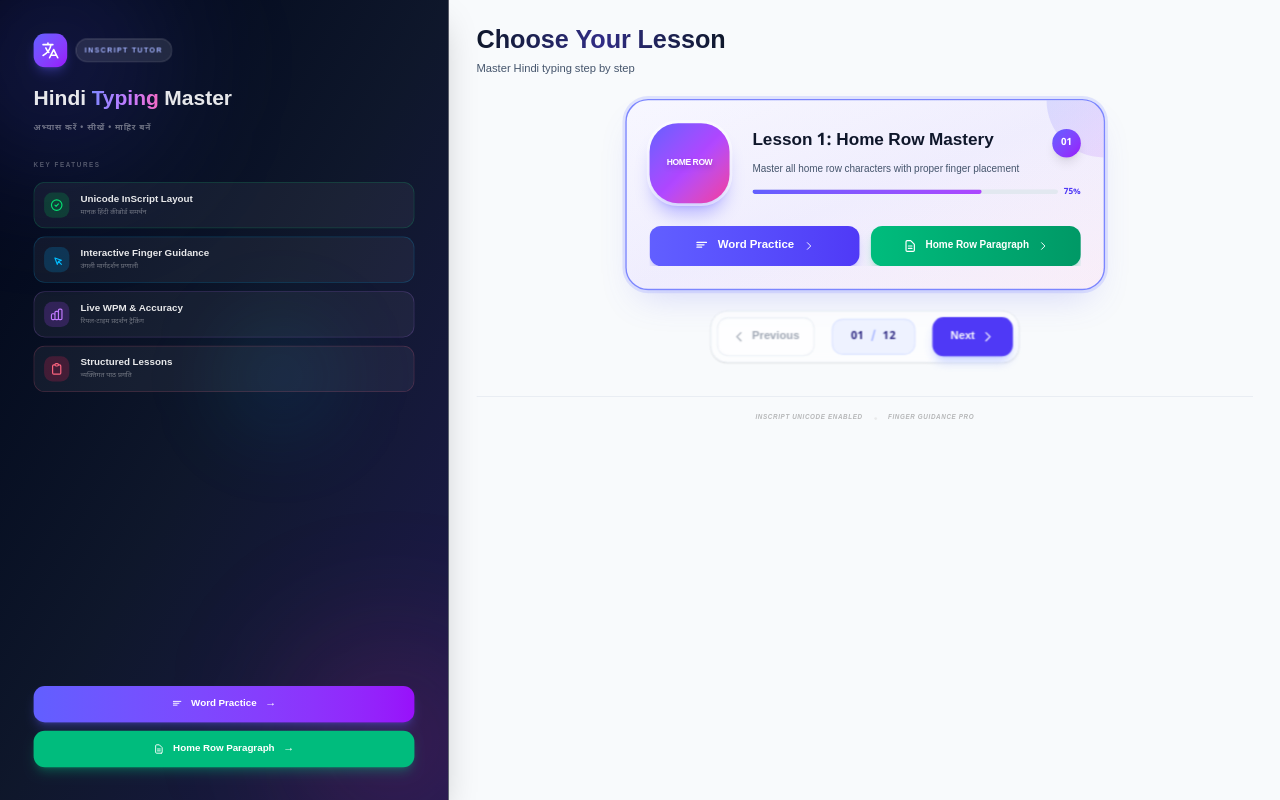
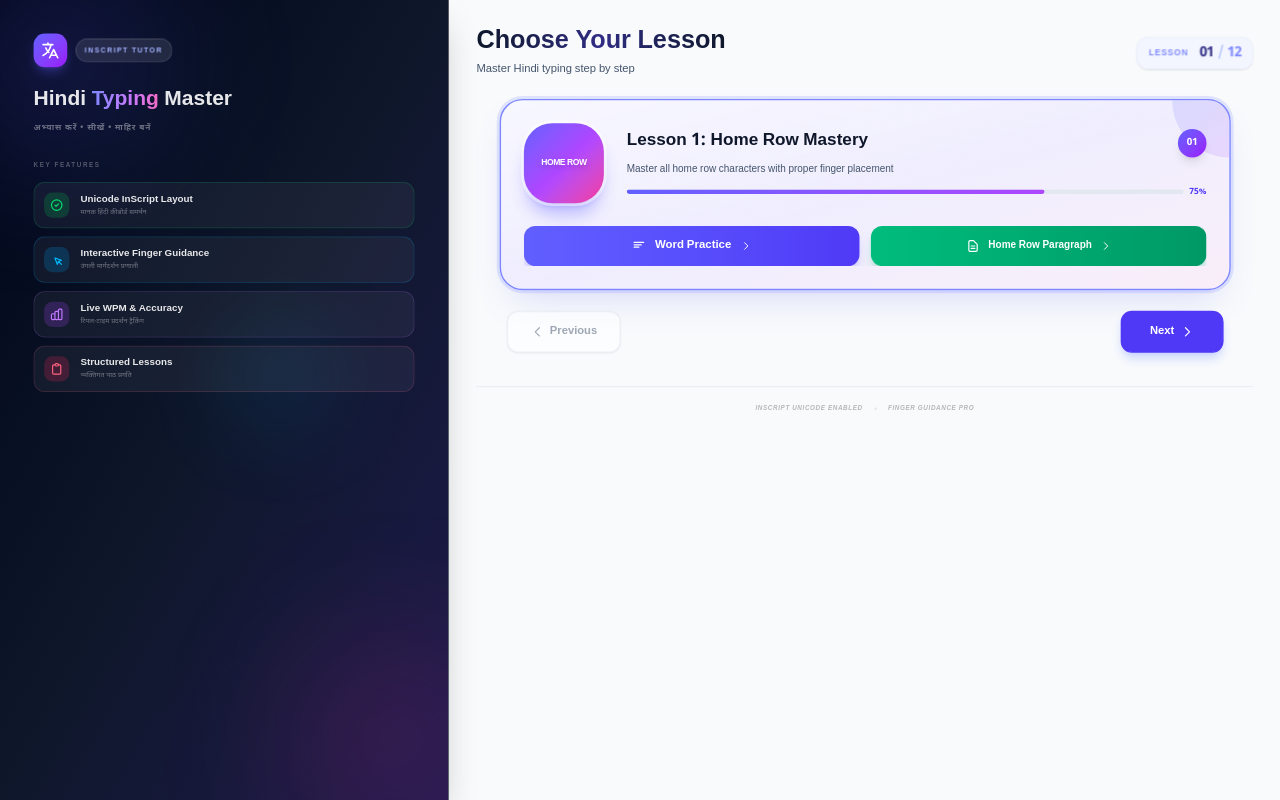
Before and after one commit to jangir-rishbh/hindi-typing-master, a Next.js app: page / in a window 1280 px wide. Shown: the top 800 px of the page. Built offline with nearby package versions, Linux system fonts and the light colour scheme.

Commit message:
client pratection add kiya

```diff
--- a/app/globals.css
+++ b/app/globals.css
@@ -30,11 +30,21 @@
 
 * {
   box-sizing: border-box;
+  scrollbar-width: none !important;
+  -ms-overflow-style: none !important;
+  user-select: none !important;
+  -webkit-user-drag: none !important;
 }
 
-html, body {
+*::-webkit-scrollbar {
+  display: none !important;
+}
+
+html,
+body {
   width: 100%;
-  overflow-x: hidden;
+  height: 100%;
+  overflow: hidden !important;
   scroll-behavior: smooth;
 }
 
@@ -42,8 +52,10 @@ html, body {
 html {
   transform: scale(0.7);
   transform-origin: 0 0;
-  width: 143%; /* 100 / 0.7 */
-  height: 143%; /* 100 / 0.7 */
+  width: 143%;
+  /* 100 / 0.7 */
+  height: 143%;
+  /* 100 / 0.7 */
 }
 
 body {
@@ -57,7 +69,7 @@ body {
     radial-gradient(at 50% 0%, hsla(225, 39%, 30%, 1) 0, transparent 50%),
     radial-gradient(at 100% 0%, hsla(339, 49%, 30%, 1) 0, transparent 50%);
   background-attachment: fixed;
-  min-height: 143vh;
+  height: 100%;
 }
 
 /* Force Hindi font on everything that can contain text */
--- a/app/layout.tsx
+++ b/app/layout.tsx
@@ -1,6 +1,7 @@
 import type { Metadata } from "next";
 import { Noto_Sans_Devanagari } from "next/font/google";
 import "./globals.css";
+import ClientProtection from '../components/ClientProtection';
 
 const notoSansDevanagari = Noto_Sans_Devanagari({
   subsets: ["devanagari"],
@@ -25,7 +26,8 @@ export default function RootLayout({
       <head>
         <meta name="viewport" content="width=device-width, initial-scale=1, maximum-scale=1, user-scalable=no" />
       </head>
-      <body className="antialiased min-h-[143vh] font-sans">
+      <body className="antialiased h-full font-sans overflow-hidden">
+        <ClientProtection />
         {children}
       </body>
     </html>
--- a/app/page.tsx
+++ b/app/page.tsx
@@ -47,11 +47,11 @@ function HomeContent() {
     }
   };
   return (
-    <main className="min-h-[143vh] flex items-stretch justify-center p-0 md:p-0 animate-fade-in w-full overflow-x-hidden">
-      <div className="w-full bg-tm-panel overflow-hidden flex flex-col md:flex-row min-h-[143vh] relative z-10">
+    <main className="h-full md:h-full flex items-stretch justify-center p-0 md:p-0 animate-fade-in w-full overflow-y-auto md:overflow-hidden scrollbar-hide">
+      <div className="w-full bg-tm-panel flex flex-col md:flex-row min-h-screen md:h-full relative z-10 overflow-y-auto md:overflow-hidden scrollbar-hide">
 
         {/* Sidebar / Info Panel */}
-        <div className="w-full md:w-[35%] bg-gradient-to-br from-slate-950 via-slate-900 to-indigo-950 text-white p-8 md:p-12 flex flex-col justify-between border-r border-white/10 relative overflow-hidden shadow-2xl">
+        <div className="w-full md:w-[35%] bg-gradient-to-br from-slate-950 via-slate-900 to-indigo-950 text-white p-8 md:p-12 flex flex-col justify-between border-b md:border-b-0 md:border-r border-white/10 relative overflow-visible md:overflow-y-auto shadow-2xl h-auto md:h-full">
           {/* Decorative background elements */}
           <div className="absolute top-[-5%] left-[-10%] w-72 h-72 bg-indigo-500/20 rounded-full blur-[100px]"></div>
           <div className="absolute bottom-[-5%] right-[-10%] w-72 h-72 bg-pink-500/15 rounded-full blur-[100px]"></div>
@@ -128,40 +128,30 @@ function HomeContent() {
             </div>
           </div>
 
-          <div className="relative z-10 pt-8 flex flex-col gap-3">
-            <Link href={`/lesson/${currentLesson.id}`} className="block w-full">
-              <button className="w-full bg-gradient-to-r from-indigo-500 to-purple-600 hover:from-indigo-600 hover:to-purple-700 text-white font-black py-3.5 px-6 rounded-2xl shadow-lg shadow-indigo-500/30 transform transition-all duration-300 active:scale-[0.98] group flex items-center justify-center gap-3">
-                <svg className="w-4 h-4" fill="none" stroke="currentColor" viewBox="0 0 24 24"><path strokeLinecap="round" strokeLinejoin="round" strokeWidth="2" d="M4 6h16M4 10h12M4 14h8" /></svg>
-                <span className="text-sm">Word Practice</span>
-                <span className="group-hover:translate-x-1 transition-transform">→</span>
-              </button>
-            </Link>
-            <Link href={`/lesson/${currentLesson.id}?mode=paragraph`} className="block w-full">
-              <button className="w-full bg-emerald-500 hover:bg-emerald-600 text-white font-black py-3.5 px-6 rounded-2xl shadow-lg shadow-emerald-500/30 transform transition-all duration-300 active:scale-[0.98] group flex items-center justify-center gap-3">
-                <svg className="w-4 h-4" fill="none" stroke="currentColor" viewBox="0 0 24 24"><path strokeLinecap="round" strokeLinejoin="round" strokeWidth="2" d="M9 12h6m-6 4h6m2 5H7a2 2 0 01-2-2V5a2 2 0 012-2h5.586a1 1 0 01.707.293l5.414 5.414a1 1 0 01.293.707V19a2 2 0 01-2 2z" /></svg>
-                <span className="text-sm">
-                  {currentLesson.title.includes(' - ') ? currentLesson.title.split(' - ')[1] : currentLesson.title.split(': ')[1]?.replace(' Mastery', '') || 'Paragraph'} Paragraph
-                </span>
-                <span className="group-hover:translate-x-1 transition-transform">→</span>
-              </button>
-            </Link>
-          </div>
         </div>
 
         {/* All Lessons List */}
-        <div className="w-full md:w-[65%] p-6 md:p-10 overflow-y-auto custom-scrollbar bg-tm-bg">
+        <div className="w-full md:w-[65%] p-6 md:p-10 overflow-visible md:overflow-y-auto custom-scrollbar bg-tm-bg h-auto md:h-full">
           <div className="mb-4 md:mb-8">
             <div className="flex flex-col md:flex-row md:items-center md:justify-between gap-4">
               <div>
                 <h2 className="text-2xl md:text-4xl font-black bg-gradient-to-r from-slate-900 via-indigo-900 to-slate-900 bg-clip-text text-transparent mb-2">Choose Your Lesson</h2>
                 <p className="text-sm md:text-base text-slate-600 font-medium">Master Hindi typing step by step</p>
               </div>
+              <div className="flex items-center gap-3 px-4 py-2 bg-indigo-50/50 backdrop-blur-sm rounded-2xl border border-indigo-100/50 shadow-sm self-start md:self-center">
+                <span className="text-xs font-black text-indigo-400 uppercase tracking-widest mr-1">Lesson</span>
+                <span className="text-xl font-black text-indigo-900 tracking-tighter">
+                  {(currentLessonIndex + 1).toString().padStart(2, '0')}
+                  <span className="text-indigo-300 mx-1.5 font-light">/</span>
+                  <span className="text-indigo-400">{allLessons.length.toString().padStart(2, '0')}</span>
+                </span>
+              </div>
             </div>
           </div>
 
           {/* Single Lesson Display */}
           <div className="flex justify-center">
-            <div className="w-full max-w-2xl px-2 md:px-0">
+            <div className="w-full max-w-5xl px-2 md:px-0">
               <div
                 className="group relative overflow-hidden flex flex-col p-4 md:p-8 rounded-[1.5rem] md:rounded-[2rem] transition-all duration-500 border-2 bg-gradient-to-br from-white via-indigo-50/50 to-purple-50/50 border-indigo-400 shadow-[0_25px_50px_-20px_rgba(99,102,241,0.25)] scale-[1.02] ring-4 ring-indigo-400/20"
               >
@@ -225,28 +215,23 @@ function HomeContent() {
 
           {/* Pagination Controls */}
           <div className="flex justify-center mt-8 relative z-20">
-            <div className="flex items-center gap-3 md:gap-6 bg-white/60 backdrop-blur-sm p-2 rounded-[1.5rem] border border-slate-200 shadow-sm">
+            <div className="flex items-center justify-between w-full max-w-5xl px-4 md:px-0">
               <button
                 onClick={handlePrevLesson}
                 disabled={currentLessonIndex === 0}
-                  className="p-3 md:px-5 md:py-3.5 rounded-2xl bg-white border-2 border-slate-200 text-slate-600 hover:border-indigo-400 hover:text-indigo-600 transition-all duration-300 disabled:opacity-50 disabled:cursor-not-allowed group flex items-center justify-center gap-2"
+                className="px-5 py-3 md:px-8 md:py-4 rounded-2xl bg-white border-2 border-slate-200 text-slate-600 hover:border-indigo-400 hover:text-indigo-600 transition-all duration-300 disabled:opacity-50 disabled:cursor-not-allowed group flex items-center justify-center gap-2 shadow-sm"
               >
                 <svg className="w-5 h-5 transition-transform duration-300 group-hover:-translate-x-1" fill="none" stroke="currentColor" viewBox="0 0 24 24">
                   <path strokeLinecap="round" strokeLinejoin="round" strokeWidth="2" d="M15 19l-7-7 7-7" />
                 </svg>
-                  <span className="font-bold hidden sm:inline text-sm md:text-base">Previous</span>
+                <span className="font-bold text-sm md:text-base">Previous</span>
               </button>
-                <div className="px-4 md:px-6 py-2 md:py-3 bg-indigo-50 rounded-xl md:rounded-2xl border-2 border-indigo-100 min-w-[80px] md:min-w-[120px] text-center">
-                  <span className="text-sm md:text-base font-black text-indigo-900 tracking-wider">
-                    {(currentLessonIndex + 1).toString().padStart(2, '0')} <span className="text-indigo-300 mx-1">/</span> {allLessons.length.toString().padStart(2, '0')}
-                  </span>
-                </div>
               <button
                 onClick={handleNextLesson}
                 disabled={currentLessonIndex === allLessons.length - 1}
-                  className="p-3 md:px-6 md:py-3.5 rounded-2xl bg-indigo-600 border-2 border-indigo-600 text-white hover:bg-indigo-700 hover:border-indigo-700 transition-all duration-300 disabled:opacity-50 disabled:cursor-not-allowed group flex items-center justify-center gap-2 shadow-lg shadow-indigo-200"
+                className="px-6 py-3 md:px-10 md:py-4 rounded-2xl bg-indigo-600 border-2 border-indigo-600 text-white hover:bg-indigo-700 hover:border-indigo-700 transition-all duration-300 disabled:opacity-50 disabled:cursor-not-allowed group flex items-center justify-center gap-2 shadow-lg shadow-indigo-200"
               >
-                  <span className="font-bold hidden sm:inline text-sm md:text-base">Next</span>
+                <span className="font-bold text-sm md:text-base">Next</span>
                 <svg className="w-5 h-5 transition-transform duration-300 group-hover:translate-x-1" fill="none" stroke="currentColor" viewBox="0 0 24 24">
                   <path strokeLinecap="round" strokeLinejoin="round" strokeWidth="2" d="M9 5l7 7-7 7" />
                 </svg>
--- /dev/null
+++ b/components/ClientProtection.tsx
@@ -0,0 +1,59 @@
+'use client';
+
+import { useEffect } from 'react';
+
+export default function ClientProtection() {
+  useEffect(() => {
+    // Disable Right-Click
+    const handleContextMenu = (e: MouseEvent) => {
+      e.preventDefault();
+    };
+
+    // Disable Keyboard Shortcuts
+    const handleKeyDown = (e: KeyboardEvent) => {
+      // Disable F12
+      if (e.key === 'F12') {
+        e.preventDefault();
+      }
+      // Disable Ctrl+Shift+I, Ctrl+Shift+J, Ctrl+Shift+C (Inspect/Console/Select Element)
+      if (e.ctrlKey && e.shiftKey && (e.key === 'I' || e.key === 'i' || e.key === 'J' || e.key === 'j' || e.key === 'C' || e.key === 'c')) {
+        e.preventDefault();
+      }
+      // Disable Ctrl+U (View Source)
+      if (e.ctrlKey && (e.key === 'u' || e.key === 'U')) {
+        e.preventDefault();
+      }
+      // Disable Ctrl+S (Save Page)
+      if (e.ctrlKey && (e.key === 's' || e.key === 'S')) {
+        e.preventDefault();
+      }
+      // Disable Ctrl+C, Ctrl+V, Ctrl+X (Clipboard)
+      if (e.ctrlKey && (e.key === 'c' || e.key === 'C' || e.key === 'v' || e.key === 'V' || e.key === 'x' || e.key === 'X')) {
+        e.preventDefault();
+      }
+    };
+
+    // Disable Clipboard events directly as a secondary measure
+    const handleClipboard = (e: ClipboardEvent) => {
+      e.preventDefault();
+    };
+
+    // Add listeners
+    document.addEventListener('contextmenu', handleContextMenu);
+    document.addEventListener('keydown', handleKeyDown);
+    document.addEventListener('copy', handleClipboard);
+    document.addEventListener('cut', handleClipboard);
+    document.addEventListener('paste', handleClipboard);
+
+    return () => {
+      // Cleanup
+      document.removeEventListener('contextmenu', handleContextMenu);
+      document.removeEventListener('keydown', handleKeyDown);
+      document.removeEventListener('copy', handleClipboard);
+      document.removeEventListener('cut', handleClipboard);
+      document.removeEventListener('paste', handleClipboard);
+    };
+  }, []);
+
+  return null;
+}
```
Also changed, not shown: components/TypingTutor.tsx (line endings or trailing spaces). Lines whose indentation alone changed are shown as unchanged.
